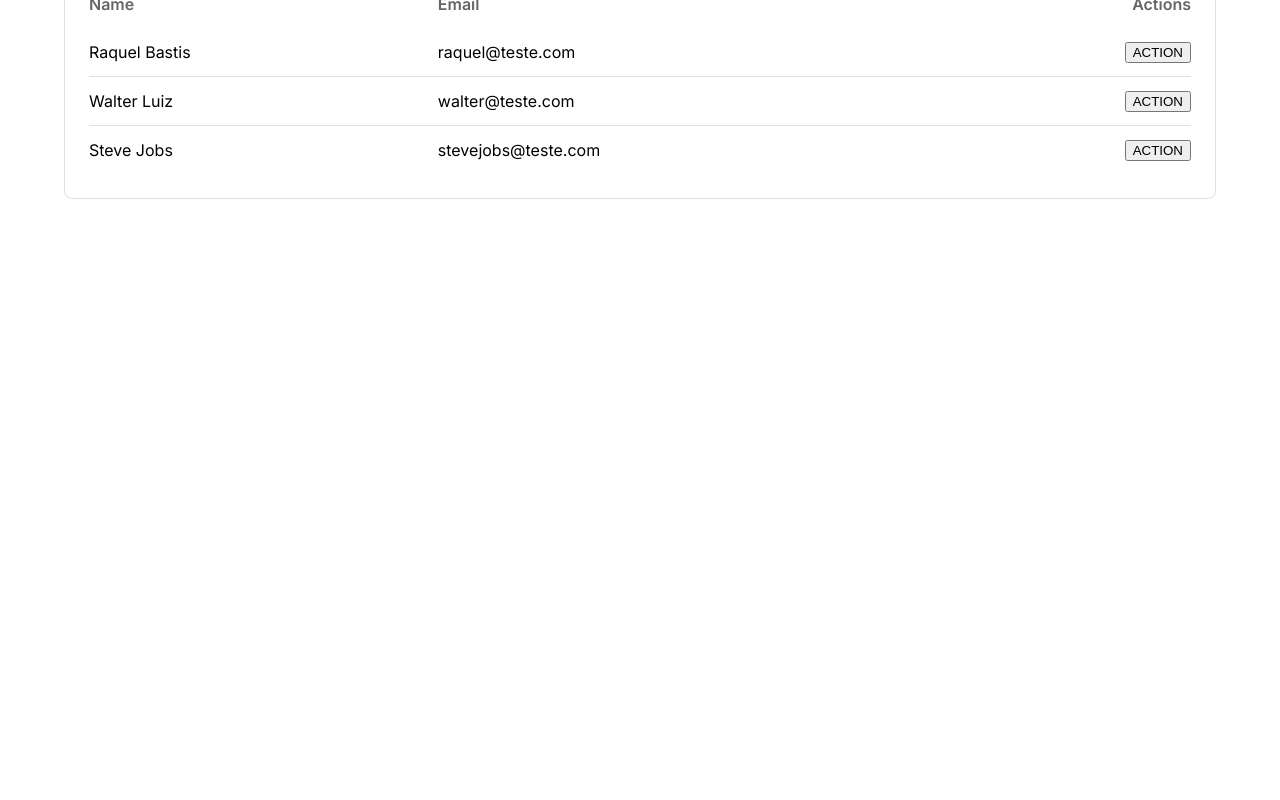
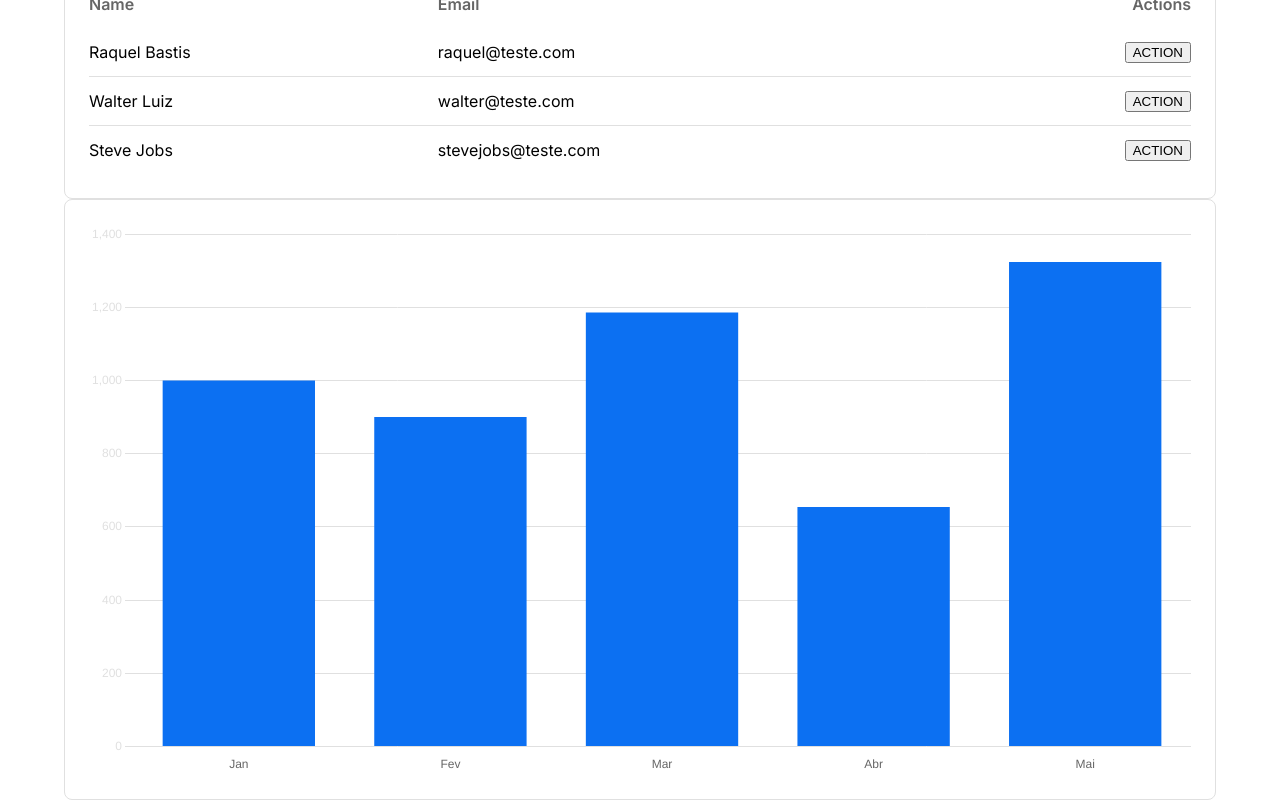
Before and after one commit to Wallterr/dnc-sales-dashboard-wls, a React (Vite) app: page /home in a window 1280 px wide. Shown: the part 483-1283 px from the top of the page. Before the commit the page ends 800 px from the top, so only its background shows below. Built offline with nearby package versions, Linux system fonts and the light colour scheme.

Commit message:
Chart Component

```diff
--- a/package.json
+++ b/package.json
@@ -14,7 +14,9 @@
     "@emotion/styled": "^11.14.1",
     "@mui/material": "^7.3.1",
     "@types/styled-components": "^5.1.34",
+    "chart.js": "^4.5.0",
     "react": "^19.1.0",
+    "react-chartjs-2": "^5.3.0",
     "react-dom": "^19.1.0",
     "react-router-dom": "^7.8.0",
     "styled-components": "^6.1.19"
--- /dev/null
+++ b/src/components/CustomChart.tsx
@@ -0,0 +1,81 @@
+import { useTheme } from 'styled-components'
+import {
+  Chart as ChartJS,
+  CategoryScale,
+  LinearScale,
+  BarElement,
+  PointElement,
+  LineElement,
+  Title,
+  Tooltip,
+  Legend,
+} from 'chart.js'
+import { Line } from 'react-chartjs-2'
+import { Bar } from 'react-chartjs-2'
+import { CustomChartProps } from '@/types'
+
+ChartJS.register(
+  CategoryScale,
+  LinearScale,
+  BarElement,
+  PointElement,
+  LineElement,
+  Title,
+  Tooltip,
+  Legend
+)
+
+function CustomChart(props: CustomChartProps) {
+  const { data, labels, type } = props
+  const theme = useTheme()
+  const options = {
+    responsive: true,
+    scaleShowVerticalLine: false,
+    scales: {
+      x: {
+        border: {
+          display: false,
+        },
+        grid: {
+          display: false,
+        },
+        ticks: {
+          color: theme.typographies.subtitle,
+        },
+      },
+      y: {
+        border: {
+          display: false,
+        },
+        grid: {
+          color: theme.appDefaultStroke,
+        },
+        ticks: {
+          color: theme.appDefaultStroke,
+        },
+      },
+    },
+    plugins: {
+      legend: {
+        display: false,
+      },
+    },
+  }
+  const chartData = {
+    labels,
+    datasets: [
+      {
+        data: data,
+        borderColor: 'rgb(12, 112, 242)',
+        backgroundColor: 'rgba(12, 112, 242, 1)',
+      },
+    ],
+  }
+  return type === 'bar' ? (
+    <Bar options={options} data={chartData} />
+  ) : (
+    <Line options={options} data={chartData} />
+  )
+}
+
+export default CustomChart
--- a/src/components/index.ts
+++ b/src/components/index.ts
@@ -1,4 +1,5 @@
 export { default as CustomTable } from './CustomTable'
+export { default as CustomChart } from './CustomChart'
 export { default as AvatarsList } from './AvatarsList'
 export { default as FormComponent } from './FormComponent'
 export { default as Header } from './Header'
--- a/src/pages/Home.tsx
+++ b/src/pages/Home.tsx
@@ -1,4 +1,10 @@
-import { AvatarsList, CardComponent, CustomTable, Header } from '@/components'
+import {
+  AvatarsList,
+  CardComponent,
+  CustomChart,
+  CustomTable,
+  Header,
+} from '@/components'
 import { Container } from '@mui/material'
 import { currencyConverter } from '@/utils'
 
@@ -55,6 +61,13 @@
             rows={mockTableData.rows}
           />
         </CardComponent>
+        <CardComponent>
+          <CustomChart
+            labels={['Jan', 'Fev', 'Mar', 'Abr', 'Mai']}
+            data={[1000.12, 900.54, 1186.32, 654.89, 1324.2]}
+            type="bar"
+          />
+        </CardComponent>
       </Container>
     </>
   )
--- /dev/null
+++ b/src/types/customChart.d.ts
@@ -0,0 +1,5 @@
+export interface CustomChartProps {
+  labels: string[]
+  data: number[]
+  type: 'line' | 'bar'
+}
--- a/src/types/index.ts
+++ b/src/types/index.ts
@@ -1,4 +1,5 @@
 export * from './avatarsList'
+export * from './customChart'
 export * from './customTable'
 export * from './formComponent'
 export * from './theme'
```
Also changed, not shown: 1 other file (tests, documents, lock files or other folders).
